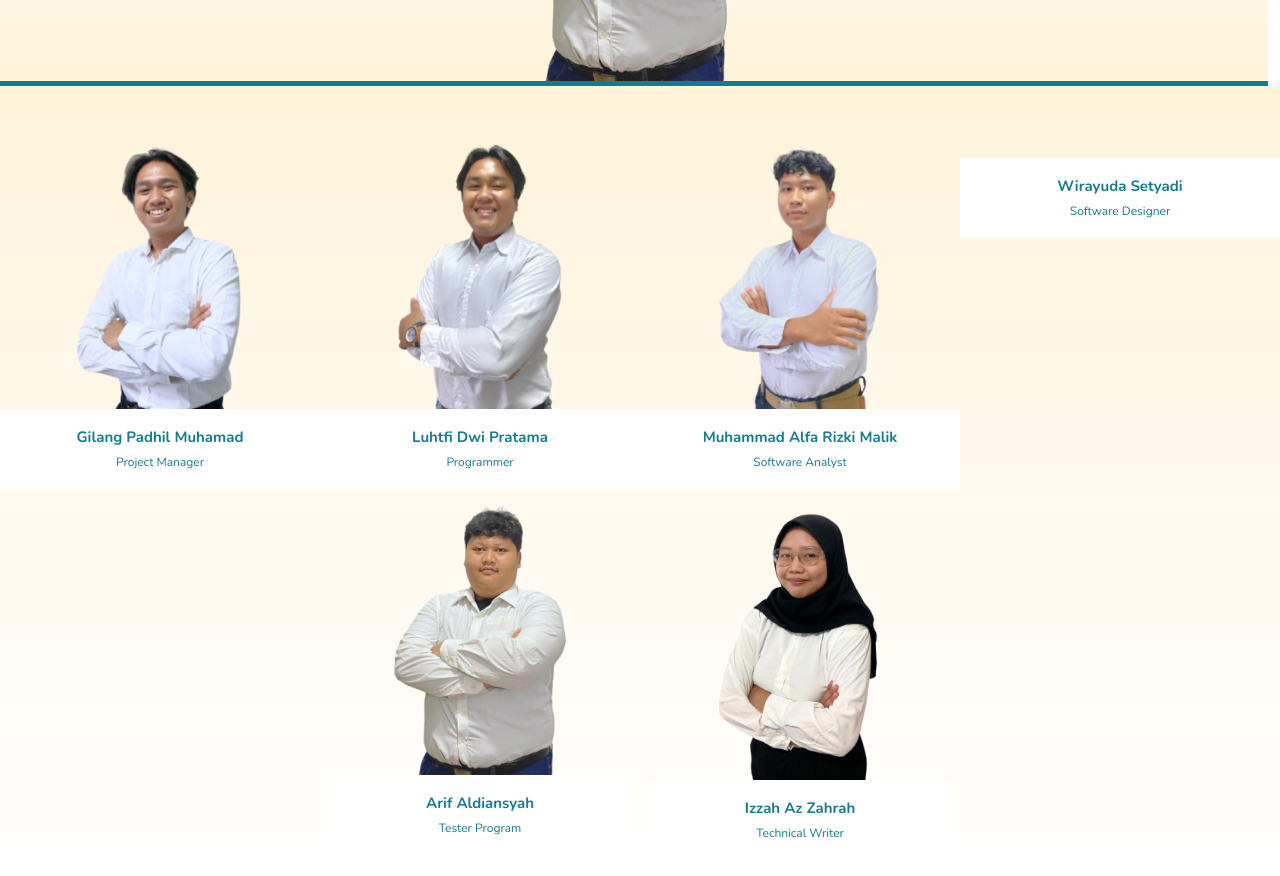
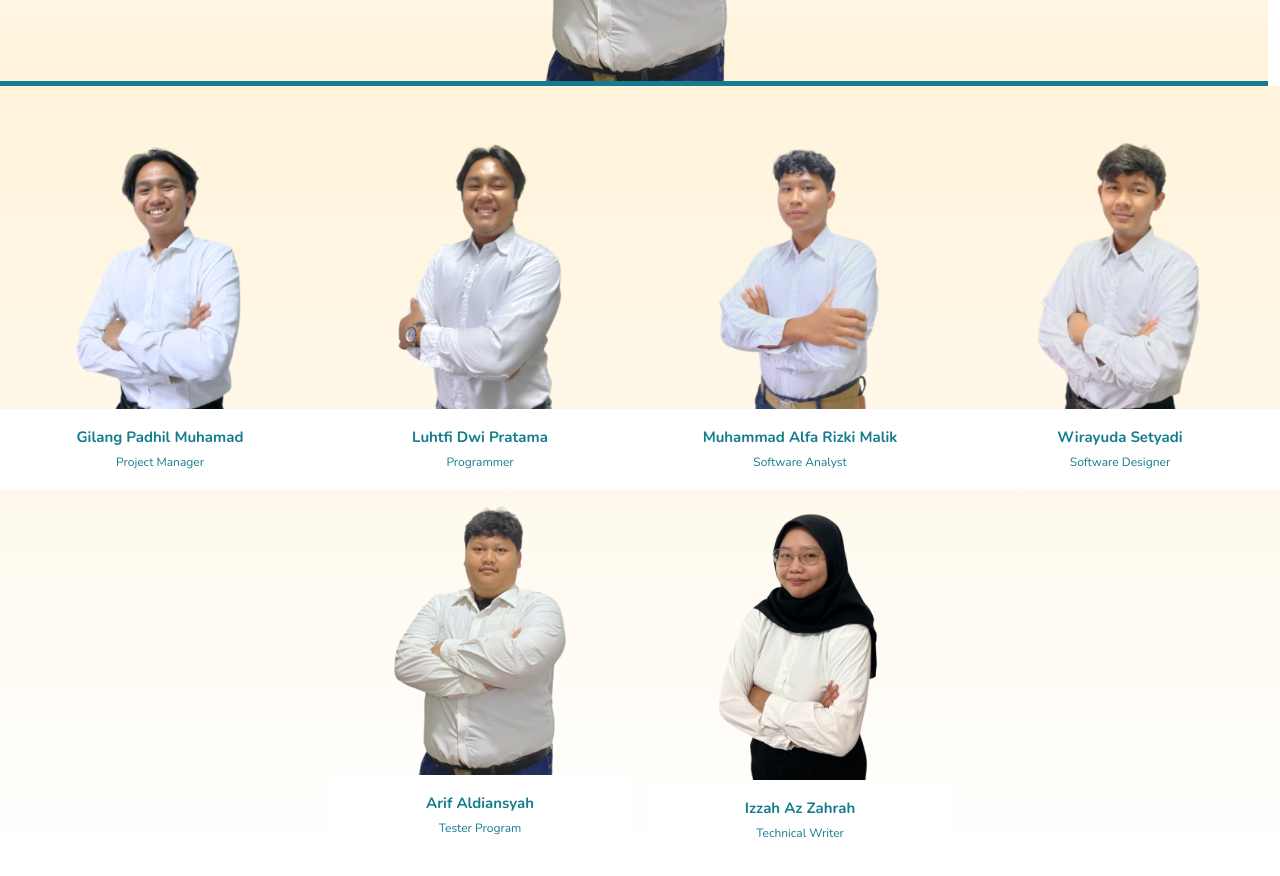
Before and after one commit to MasBotang/CompanyProfile-Digimind, a plain HTML site: page index.html in a window 1280 px wide. Shown: the part 2640-3516 px from the top of the page. Drawn offline with nearby package versions, Linux system fonts and the light colour scheme.

Commit message:
Update index.html

```diff
--- a/index.html
+++ b/index.html
@@ -170,7 +170,7 @@
         </div>
 
         <div class="col-6 col-md-3 text-center p-0">
-            <img src="..//img/yuda.png" alt="" class="img-fluid" style="width: 60%;">
+            <img src="img/yuda.png" alt="" class="img-fluid" style="width: 60%;">
             <div class="bg-white p-3">
                 <span class="fw-bold" style="font-size: 15px; color: #147C8E;">Wirayuda Setyadi</span><br>
                 <span style="font-size: 12px; color: #147C8E;">Software Designer</span>
```
